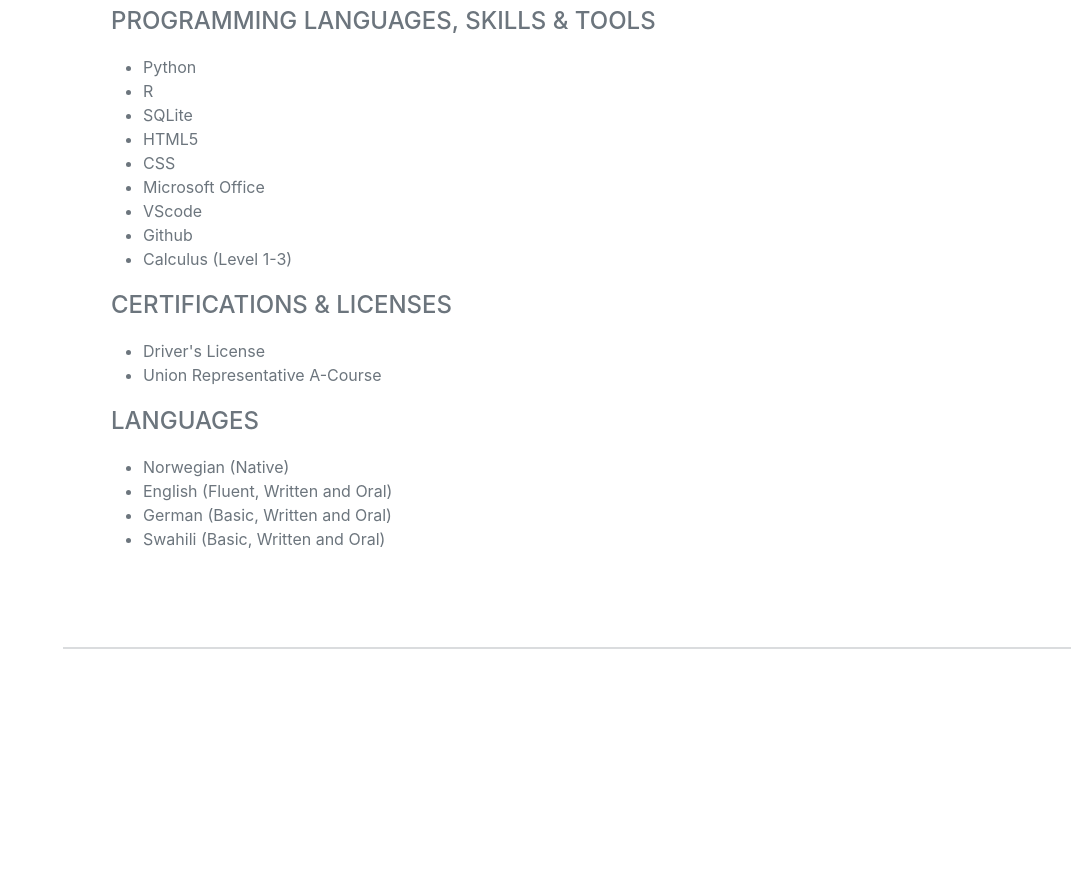
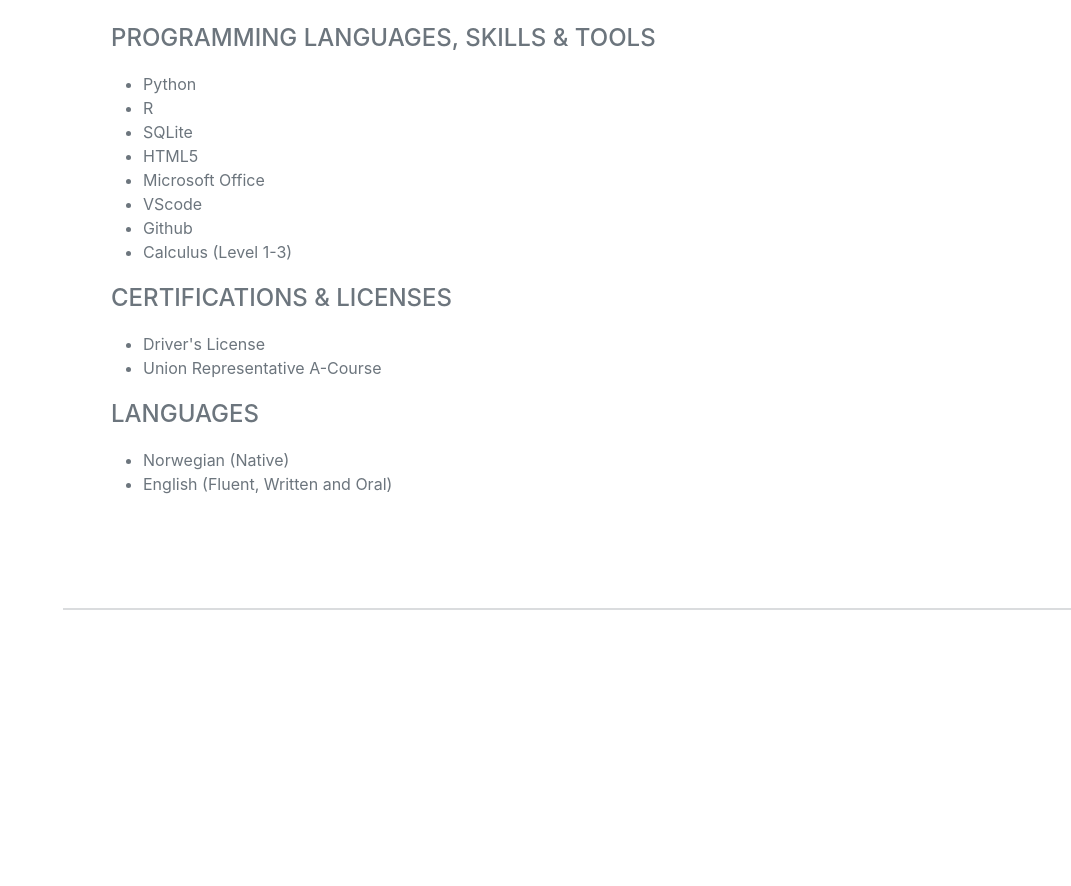
Before and after one commit to tommyelvebu/tommyelvebu.github.io, a plain HTML site: page index.html in a window 1280 px wide. Shown: the part 3082-3968 px from the top of the page, without its empty margins (209-1280 px from the left). Drawn offline with nearby package versions, Linux system fonts and the light colour scheme; a script that the page names is missing; a web font is replaced by a local one.

Commit message:
Update index.html

```diff
--- a/index.html
+++ b/index.html
@@ -150,7 +150,6 @@
                             <li>R</li>
                          <li>SQLite</li>
                           <li>HTML5</li>
-                          <li>CSS</li>
                            <li>Microsoft Office</li>
                            <li>VScode</li>
                             <li>Github</li>
@@ -171,8 +170,6 @@
                 <ul class="Skills-list">
                     <li>Norwegian (Native)</li>
                     <li>English (Fluent, Written and Oral)</li>
-                    <li>German (Basic, Written and Oral)</li>
-                    <li>Swahili (Basic, Written and Oral)</li>
                 </ul>
             </div>
         </div>
```
